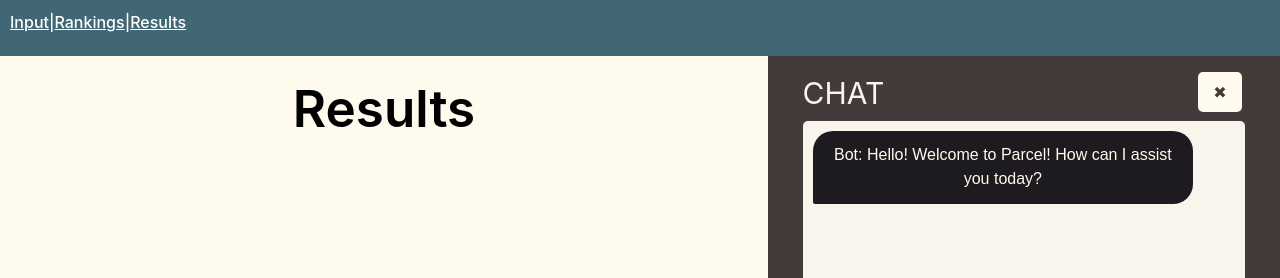
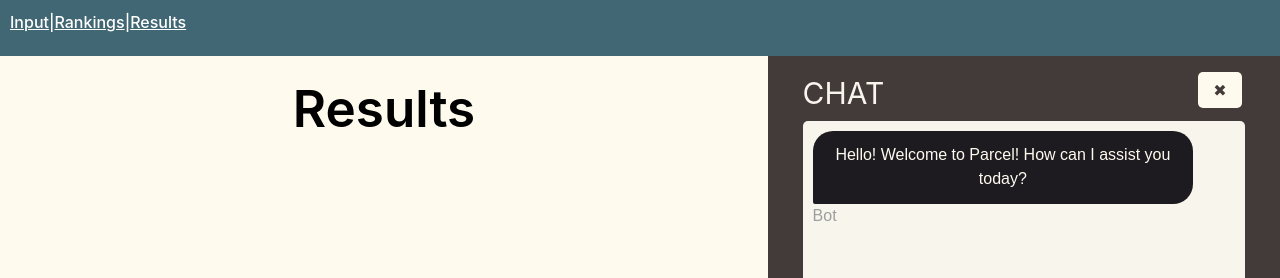
Before and after one commit to riasingh125/forge-spring25-software, a React (Vite) app in the folder frontend/: page /results in a window 1280 px wide. Shown: the top 278 px of the page. Built offline with nearby package versions, Linux system fonts and the light colour scheme.

Commit message:
small chatbot styling

```diff
--- a/frontend/src/components/Chatbot.tsx
+++ b/frontend/src/components/Chatbot.tsx
@@ -42,8 +42,9 @@ const Chatbot: React.FC = () => {
         {messages.map((msg, index) => (
           <div key={index} className={`${styles.message} ${msg.sender === "user" ? styles.user : styles.bot}`}>
             <div className={styles.bubble}>
-              <div className={styles.messages}>{msg.sender === "user" ? "You" : "Bot"}: {msg.text}</div>
+              <div className={styles.messageText}>{msg.text}</div>
             </div>
+            {msg.sender === "user" ? "You" : "Bot"}
           </div>
         ))}
       </div>
--- a/frontend/src/components/ChatbotStyles.module.css
+++ b/frontend/src/components/ChatbotStyles.module.css
@@ -41,15 +41,22 @@
     width: 90%;
   }
 
+  .message {
+    display: flex;
+    flex-direction: column;
+    margin-bottom: 5px;
+    color:#9E9E9E;
+  }
+
   .bubble {
     padding: 3%;
     border-radius: 20px;
     max-width: 90%;
     word-wrap: break-word;
-    margin-bottom: 10px;
   }
 
-  .messages {
+  /* actual text */
+  .messageText {
     color: var(--background-off-white)
   }
 
@@ -57,6 +64,7 @@
   .user {
     display: flex;
     justify-content: flex-end;
+    align-items: flex-end;
   }
 
   .user .bubble {
@@ -69,6 +77,7 @@
   .bot {
     display: flex;
     justify-content: flex-start;
+    align-items: flex-start;
   }
 
   .bot .bubble {
--- a/frontend/src/pages/Results/results.module.css
+++ b/frontend/src/pages/Results/results.module.css
@@ -22,13 +22,13 @@
 
 .closeChat {
     position: fixed;
+    text-align: center;
     top: 2vh;
     right: 3vw;
     margin-top: 7vh;
     background-color: var(--background-off-white);
     border-color: var(--gray);
     color: var(--gray);
-    padding: 10px 15px;
     cursor: pointer;
     z-index: 9999;
 }
```
